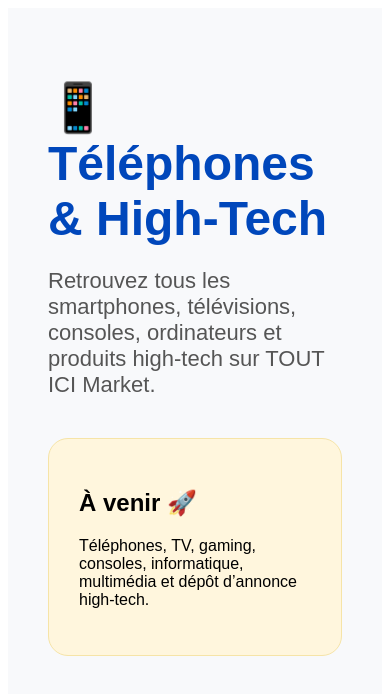
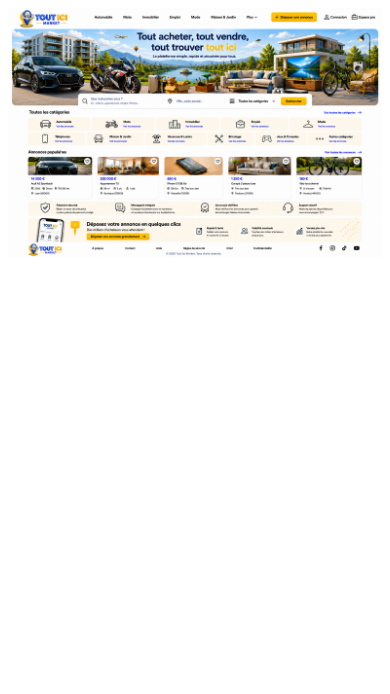
Before and after one commit to Touticimarket/tout-ici-market, a Next.js app: page / in a window 390 px wide. Shown: the top 694 px of the page. Built offline with nearby package versions, Linux system fonts and the light colour scheme.

Commit message:
restauration page accueil
Updated the TelephonesPage component to Home and modified the layout and content structure.

```diff
--- a/app/page.tsx
+++ b/app/page.tsx
@@ -1,43 +1,42 @@
-export default function TelephonesPage() {
+export default function Home() {
+  const links = [
+    { href: "/automobile/deposer", left: "73%", top: "2.2%", width: "11%" },
+    { href: "/automobile", left: "4.5%", top: "42.8%", width: "16%" },
+    { href: "/moto", left: "21.2%", top: "42.8%", width: "16%" },
+    { href: "/immobilier", left: "38%", top: "42.8%", width: "16%" },
+    { href: "/emploi", left: "54.7%", top: "42.8%", width: "16%" },
+    { href: "/mode", left: "71.5%", top: "42.8%", width: "20%" },
+    { href: "/telephones", left: "4.5%", top: "48.7%", width: "15%" },
+    { href: "/maison-jardin", left: "20.7%", top: "48.7%", width: "15%" },
+    { href: "/vacances-loisirs", left: "36.7%", top: "48.7%", width: "16%" },
+    { href: "/bricolage", left: "53.2%", top: "48.7%", width: "13%" },
+    { href: "/jeux-consoles", left: "66.8%", top: "48.7%", width: "14%" },
+    { href: "/autres", left: "81.2%", top: "48.7%", width: "14%" },
+  ];
+
   return (
-    <main
-      style={{
-        padding: "40px",
-        fontFamily: "Arial, sans-serif",
-        background: "#f8f9fb",
-        minHeight: "100vh",
-      }}
-    >
-      <h1
-        style={{
-          color: "#0047BB",
-          fontSize: "48px",
-          marginBottom: "10px",
-        }}
-      >
-        📱 Téléphones & High-Tech
-      </h1>
+    <main style={{ position: "relative", width: "100%" }}>
+      <img
+        src="/public/banner-home.png"
+        alt="TOUT ICI Market"
+        style={{ width: "100%", display: "block" }}
+      />
 
-      <p style={{ fontSize: "22px", color: "#555" }}>
-        Retrouvez tous les smartphones, télévisions, consoles,
-        ordinateurs et produits high-tech sur TOUT ICI Market.
-      </p>
-
-      <div
-        style={{
-          marginTop: "40px",
-          background: "#FFF6DD",
-          padding: "30px",
-          borderRadius: "20px",
-          border: "1px solid #F6E4A7",
-        }}
-      >
-        <h2>À venir 🚀</h2>
-        <p>
-          Téléphones, TV, gaming, consoles, informatique,
-          multimédia et dépôt d’annonce high-tech.
-        </p>
-      </div>
+      {links.map((link) => (
+        <a
+          key={link.href}
+          href={link.href}
+          style={{
+            position: "absolute",
+            left: link.left,
+            top: link.top,
+            width: link.width,
+            height: "5.5%",
+            zIndex: 10,
+            cursor: "pointer",
+          }}
+        />
+      ))}
     </main>
   );
 }
```
